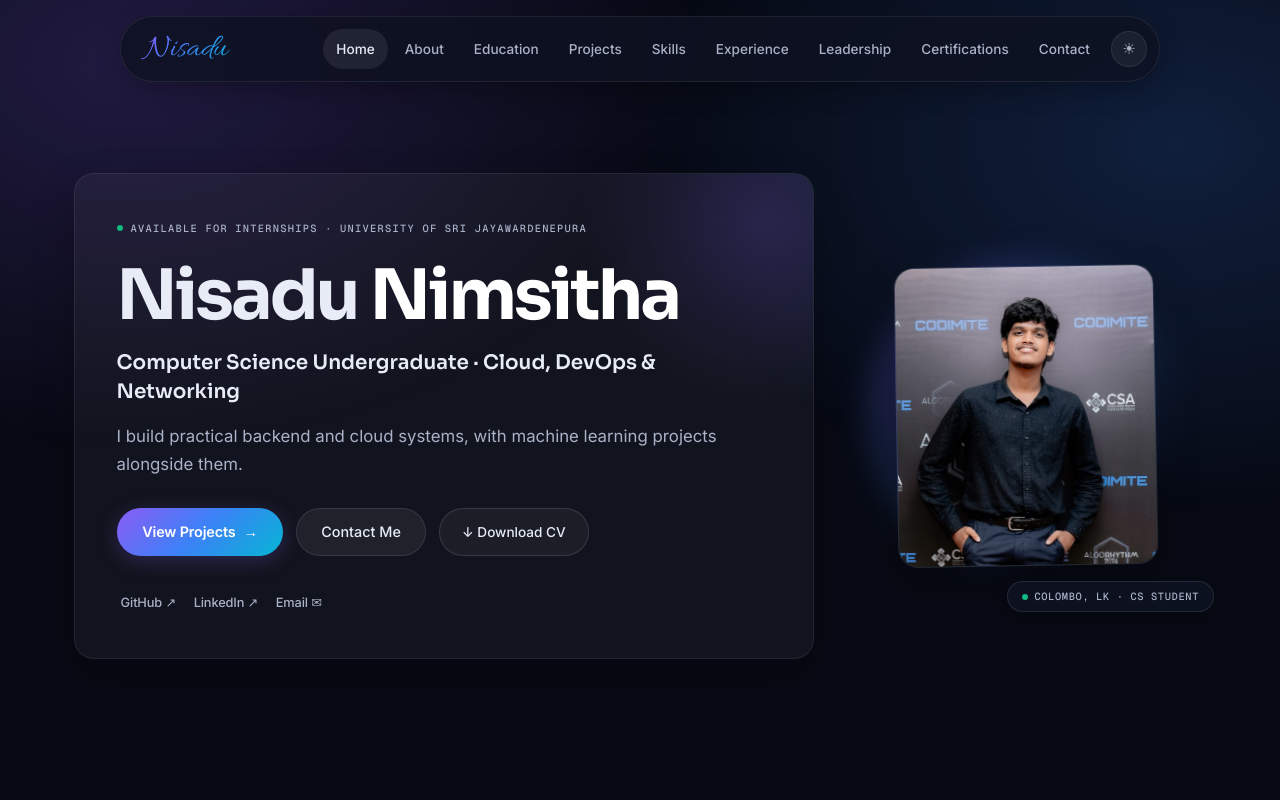
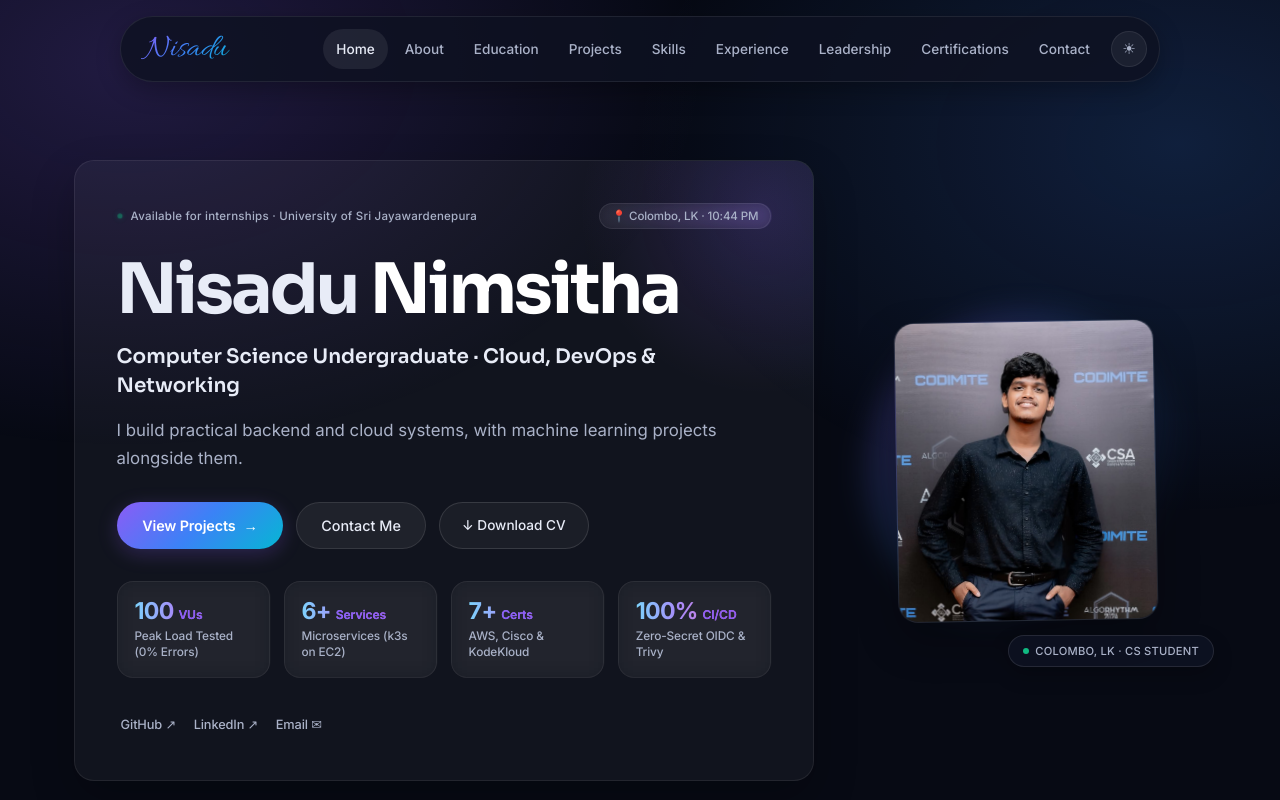
Before and after one commit to nisa2003-ops/portfolio, a React (Vite) app in the folder frontend/: page / in a window 1280 px wide. Shown: the top 800 px of the page. Built offline with nearby package versions, Linux system fonts and the light colour scheme; some icons are missing.

Commit message:
feat(hero): add live Colombo time badge and engineering impact metrics counter

```diff
--- a/frontend/src/components/Hero/Hero.jsx
+++ b/frontend/src/components/Hero/Hero.jsx
@@ -1,7 +1,29 @@
+import { useState, useEffect } from "react";
 import { OWNER } from "../../constants/data";
 import styles from "./Hero.module.css";
 
 export default function Hero() {
+  const [colomboTime, setColomboTime] = useState("");
+
+  useEffect(() => {
+    const updateTime = () => {
+      try {
+        const now = new Intl.DateTimeFormat("en-US", {
+          timeZone: "Asia/Colombo",
+          hour: "2-digit",
+          minute: "2-digit",
+          hour12: true,
+        }).format(new Date());
+        setColomboTime(now);
+      } catch (err) {
+        setColomboTime("08:00 AM");
+      }
+    };
+    updateTime();
+    const interval = setInterval(updateTime, 30000);
+    return () => clearInterval(interval);
+  }, []);
+
   const handleResume = () => {
     const a = document.createElement("a");
     a.href = OWNER.resumeUrl;
@@ -15,9 +37,14 @@ export default function Hero() {
   return (
     <section id="home" className={styles.hero}>
       <div className={styles.content}>
-        <p className={styles.tag}>
-          Available for internships · {OWNER.university}
-        </p>
+        <div className={styles.tagRow}>
+          <p className={styles.tag}>
+            Available for internships · {OWNER.university}
+          </p>
+          <span className={styles.timeTag}>
+            📍 Colombo, LK {colomboTime ? `· ${colomboTime}` : "· UTC+5:30"}
+          </span>
+        </div>
 
         <h1 className={styles.name}>
           Nisadu <span className={styles.gold}>Nimsitha</span>
@@ -39,6 +66,29 @@ export default function Hero() {
           <button type="button" className={styles.ctaTertiary} onClick={handleResume}>
             ↓ Download CV
           </button>
+        </div>
+
+        {/* 4 Impact Metrics Counter */}
+        <div className={styles.metricsGrid} aria-label="Key engineering achievements and production proof">
+          <div className={styles.metricCard}>
+            <span className={styles.metricVal}>100 <span className={styles.metricUnit}>VUs</span></span>
+            <span className={styles.metricLabel}>Peak Load Tested (0% Errors)</span>
+          </div>
+
+          <div className={styles.metricCard}>
+            <span className={styles.metricVal}>6+ <span className={styles.metricUnit}>Services</span></span>
+            <span className={styles.metricLabel}>Microservices (k3s on EC2)</span>
+          </div>
+
+          <div className={styles.metricCard}>
+            <span className={styles.metricVal}>7+ <span className={styles.metricUnit}>Certs</span></span>
+            <span className={styles.metricLabel}>AWS, Cisco &amp; KodeKloud</span>
+          </div>
+
+          <div className={styles.metricCard}>
+            <span className={styles.metricVal}>100% <span className={styles.metricUnit}>CI/CD</span></span>
+            <span className={styles.metricLabel}>Zero-Secret OIDC &amp; Trivy</span>
+          </div>
         </div>
 
         <div className={styles.socials}>
--- a/frontend/src/components/Hero/Hero.module.css
+++ b/frontend/src/components/Hero/Hero.module.css
@@ -43,18 +43,28 @@
   box-shadow: 0 16px 38px rgba(38,42,64,0.10);
 }
 
+.tagRow {
+  display: flex;
+  align-items: center;
+  justify-content: space-between;
+  flex-wrap: wrap;
+  gap: 0.75rem;
+  margin-bottom: 1.5rem;
+  position: relative;
+  z-index: 2;
+}
+
 .tag {
   display: inline-flex;
   align-items: center;
   gap: 8px;
-  font-family: var(--font-mono);
-  font-size: 0.65rem;
+  font-family: var(--font-sans);
+  font-size: 0.72rem;
   font-weight: 500;
-  letter-spacing: 0.12em;
-  text-transform: uppercase;
+  letter-spacing: 0.02em;
   color: var(--text-muted);
   padding: 0;
-  margin-bottom: 1.5rem;
+  margin-bottom: 0;
   position: relative;
   z-index: 2;
 }
@@ -65,6 +75,36 @@
   height: 6px;
   background: #10B981;
   border-radius: 50%;
+  box-shadow: 0 0 8px rgba(16, 185, 129, 0.6);
+  animation: pulseBeacon 2s infinite ease-in-out;
+}
+
+@keyframes pulseBeacon {
+  0%, 100% {
+    opacity: 1;
+    transform: scale(1);
+  }
+  50% {
+    opacity: 0.45;
+    transform: scale(0.85);
+  }
+}
+
+.timeTag {
+  display: inline-flex;
+  align-items: center;
+  gap: 6px;
+  font-family: var(--font-sans);
+  font-size: 0.72rem;
+  font-weight: 500;
+  letter-spacing: -0.01em;
+  color: var(--text-muted);
+  background: rgba(255, 255, 255, 0.04);
+  border: 1px solid rgba(255, 255, 255, 0.08);
+  padding: 5px 12px;
+  border-radius: var(--radius-full);
+  backdrop-filter: blur(8px);
+  -webkit-backdrop-filter: blur(8px);
 }
 
 .name {
@@ -195,6 +235,67 @@
   background: var(--surface-2);
 }
 
+/* Impact Metrics Grid */
+.metricsGrid {
+  display: grid;
+  grid-template-columns: repeat(4, 1fr);
+  gap: 0.85rem;
+  margin-top: 2rem;
+  position: relative;
+  z-index: 2;
+}
+
+.metricCard {
+  display: flex;
+  flex-direction: column;
+  gap: 0.25rem;
+  padding: 0.95rem 1.05rem;
+  background: rgba(255, 255, 255, 0.03);
+  border: 1px solid rgba(255, 255, 255, 0.07);
+  border-radius: 16px;
+  backdrop-filter: blur(10px);
+  -webkit-backdrop-filter: blur(10px);
+  transition: transform 0.25s var(--ease-out), border-color 0.25s var(--ease-out), background 0.25s var(--ease-out);
+}
+
+.metricCard:hover {
+  transform: translateY(-2px);
+  background: rgba(255, 255, 255, 0.06);
+  border-color: rgba(139, 92, 246, 0.35);
+}
+
+.metricVal {
+  font-family: var(--font-sans);
+  font-size: 1.45rem;
+  font-weight: 700;
+  letter-spacing: -0.03em;
+  background: var(--gradient-text);
+  -webkit-background-clip: text;
+  background-clip: text;
+  color: transparent;
+  display: inline-flex;
+  align-items: baseline;
+  gap: 0.3rem;
+  line-height: 1.2;
+}
+
+.metricUnit {
+  font-family: var(--font-sans);
+  font-size: 0.76rem;
+  font-weight: 600;
+  color: var(--accent);
+  letter-spacing: -0.01em;
+}
+
+.metricLabel {
+  font-family: var(--font-sans);
+  font-size: 0.74rem;
+  font-weight: 450;
+  color: var(--text-muted);
+  line-height: 1.35;
+  letter-spacing: -0.01em;
+}
+
 /* Socials — glass pills */
 .socials {
   display: flex;
@@ -300,10 +401,10 @@
   border: 1px solid rgba(255,255,255,0.10);
   padding: 8px 14px;
   border-radius: var(--radius-full);
-  font-family: var(--font-mono);
-  font-size: 0.65rem;
+  font-family: var(--font-sans);
+  font-size: 0.7rem;
   font-weight: 500;
-  letter-spacing: 0.06em;
+  letter-spacing: 0.02em;
   color: var(--text-muted);
   text-transform: uppercase;
   display: flex;
@@ -356,6 +457,10 @@
   .content::after {
     display: none;
   }
+  .metricsGrid {
+    grid-template-columns: repeat(2, 1fr);
+    gap: 0.75rem;
+  }
 }
 
 /* Mobile */
@@ -379,13 +484,16 @@
   .role {
     font-size: 1rem;
   }
-  .tag {
-    font-size: 0.6rem;
-    padding: 5px 10px;
+  .tagRow {
     margin-bottom: 1.2rem;
   }
+  .tag {
+    font-size: 0.68rem;
+    padding: 0;
+    margin-bottom: 0;
+  }
   .badge {
-    font-size: 0.6rem;
+    font-size: 0.65rem;
     padding: 6px 11px;
     bottom: 10px;
     right: -4px;
@@ -409,6 +517,11 @@
     width: 100%;
     padding: 1.35rem;
   }
+  .tagRow {
+    flex-direction: column;
+    align-items: flex-start;
+    gap: 0.5rem;
+  }
   .ctas {
     flex-direction: column;
     gap: 0.7rem;
@@ -425,6 +538,21 @@
   .ctaTertiary {
     min-height: 42px;
     padding: 0.55rem 1rem;
+  }
+  .metricsGrid {
+    grid-template-columns: repeat(2, 1fr);
+    gap: 0.6rem;
+    margin-top: 1.5rem;
+  }
+  .metricCard {
+    padding: 0.75rem 0.85rem;
+    border-radius: 14px;
+  }
+  .metricVal {
+    font-size: 1.25rem;
+  }
+  .metricLabel {
+    font-size: 0.7rem;
   }
   .socials {
     gap: 0.5rem;
@@ -449,8 +577,8 @@
     border-radius: 18px;
   }
   .tag {
-    font-size: 0.58rem;
-    letter-spacing: 0.08em;
+    font-size: 0.65rem;
+    letter-spacing: 0.02em;
   }
 }
 
@@ -468,6 +596,27 @@
   }
 }
 
+:global([data-theme="light"]) .timeTag {
+  background: rgba(15, 18, 34, 0.04);
+  border-color: rgba(15, 18, 34, 0.08);
+  color: var(--text-dim);
+}
+
+:global([data-theme="light"]) .metricCard {
+  background: rgba(255, 255, 255, 0.65);
+  border-color: rgba(15, 18, 34, 0.08);
+  box-shadow: 0 4px 14px rgba(38, 42, 64, 0.04);
+}
+
+:global([data-theme="light"]) .metricCard:hover {
+  background: #ffffff;
+  border-color: rgba(99, 102, 241, 0.3);
+  box-shadow: 0 6px 18px rgba(99, 102, 241, 0.1);
+}
+
+:global([data-theme="light"]) .metricLabel {
+  color: var(--text-dim);
+}
 
 :global([data-theme="light"]) .ctaSecondary {
   background: rgba(255, 255, 255, 0.85);
--- a/frontend/src/components/Skills/Skills.module.css
+++ b/frontend/src/components/Skills/Skills.module.css
@@ -128,7 +128,7 @@
 
 .categoryDesc {
   font-family: var(--font-sans);
-  font-size: 0.76rem;
+  font-size: 0.78rem;
   color: var(--text-muted);
   line-height: 1.45;
   margin-top: 0.25rem;
@@ -141,11 +141,10 @@
   gap: 6px;
   padding: 5px 12px;
   border-radius: var(--radius-full);
-  font-family: var(--font-mono);
-  font-size: 0.65rem;
+  font-family: var(--font-sans);
+  font-size: 0.72rem;
   font-weight: 600;
-  letter-spacing: 0.08em;
-  text-transform: uppercase;
+  letter-spacing: 0.02em;
   color: #c4b5fd;
   background: rgba(139, 92, 246, 0.18);
   border: 1px solid rgba(139, 92, 246, 0.4);
@@ -170,15 +169,13 @@
 }
 
 .countBadge {
-  font-family: var(--font-mono);
-  font-size: 0.62rem;
+  font-family: var(--font-sans);
+  font-size: 0.72rem;
   font-weight: 500;
-  letter-spacing: 0.06em;
-  text-transform: uppercase;
   color: var(--text-dim);
   background: rgba(255, 255, 255, 0.04);
   border: 1px solid var(--border-soft);
-  padding: 4px 9px;
+  padding: 4px 10px;
   border-radius: var(--radius-full);
   white-space: nowrap;
   flex-shrink: 0;
@@ -212,7 +209,7 @@
   padding: 0.55rem 0.8rem;
   background: rgba(255, 255, 255, 0.04);
   border: 1px solid var(--border);
-  border-radius: 12px;
+  border-radius: 14px;
   transition: all 0.22s var(--ease-out);
   cursor: default;
   min-width: 0;
@@ -232,7 +229,7 @@
   align-items: center;
   justify-content: center;
   flex-shrink: 0;
-  border-radius: 7px;
+  border-radius: 10px;
   background: rgba(255, 255, 255, 0.04);
 }
 
@@ -243,14 +240,14 @@
 
 .iconMark {
   color: var(--accent);
-  font-family: var(--font-mono);
-  font-size: 0.75rem;
+  font-family: var(--font-sans);
+  font-size: 0.8rem;
   font-weight: 700;
 }
 
 .iconLabel {
   font-family: var(--font-sans);
-  font-size: 0.8rem;
+  font-size: 0.82rem;
   font-weight: 500;
   color: var(--text);
   letter-spacing: -0.01em;
@@ -399,11 +396,13 @@
   .skillPill {
     padding: 0.5rem 0.65rem;
     gap: 0.5rem;
+    border-radius: 12px;
   }
 
   .iconBox {
     width: 24px;
     height: 24px;
+    border-radius: 8px;
   }
 
   .icon {
@@ -411,7 +410,7 @@
   }
 
   .iconLabel {
-    font-size: 0.75rem;
+    font-size: 0.78rem;
   }
 }
 
--- a/frontend/src/index.css
+++ b/frontend/src/index.css
@@ -35,6 +35,8 @@
   --max-w: 1180px;
   --radius-xl: 20px;
   --radius-lg: 16px;
+  --radius-md: 14px;
+  --radius-sm: 8px;
   --radius-full: 9999px;
 
   --gradient: linear-gradient(135deg, #8B5CF6 0%, #3B82F6 50%, #06B6D4 100%);
@@ -165,9 +167,10 @@ section {
   display: inline-flex;
   align-items: center;
   gap: 8px;
-  font-family: var(--font-mono);
-  font-size: 0.65rem;
-  letter-spacing: 0.14em;
+  font-family: var(--font-sans);
+  font-size: 0.72rem;
+  font-weight: 600;
+  letter-spacing: 0.1em;
   text-transform: uppercase;
   color: var(--text-muted);
   padding: 0;
@@ -291,6 +294,8 @@ section {
     --section-pad: 3.5rem 1.25rem;
     --radius-xl: 20px;
     --radius-lg: 14px;
+    --radius-md: 12px;
+    --radius-sm: 6px;
   }
 
   html {
@@ -340,7 +345,7 @@ section {
   }
 
   .section-label {
-    font-size: 0.6rem;
+    font-size: 0.65rem;
     padding: 5px 12px;
   }
 }
```
Also changed, not shown: frontend/src/components/Projects/Projects.module.css (+40 -37 lines).
